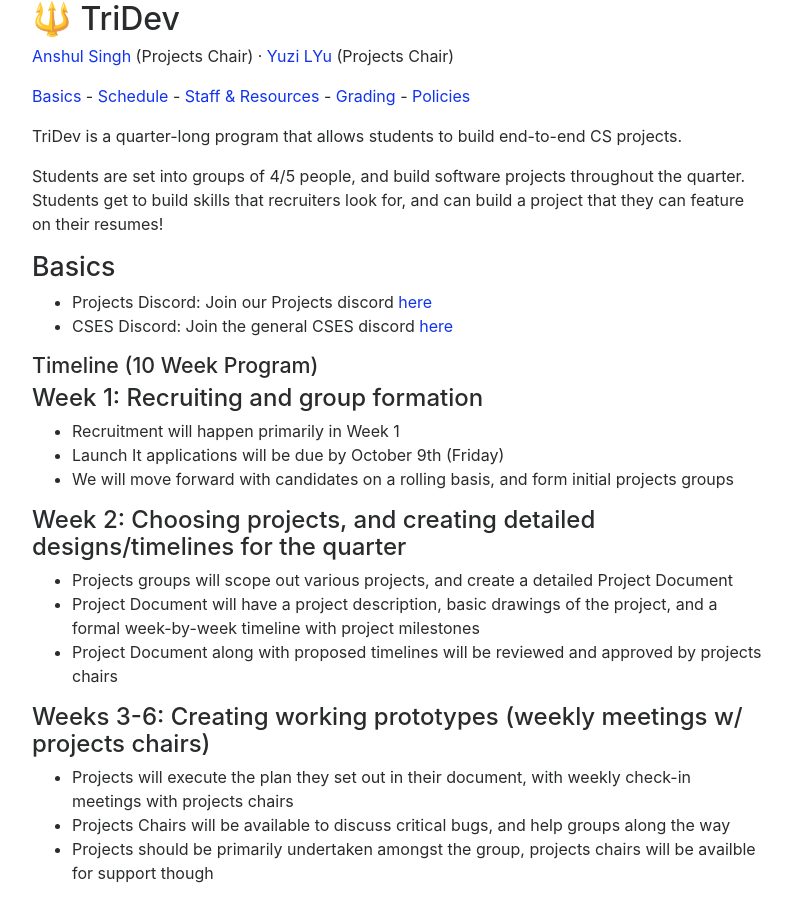
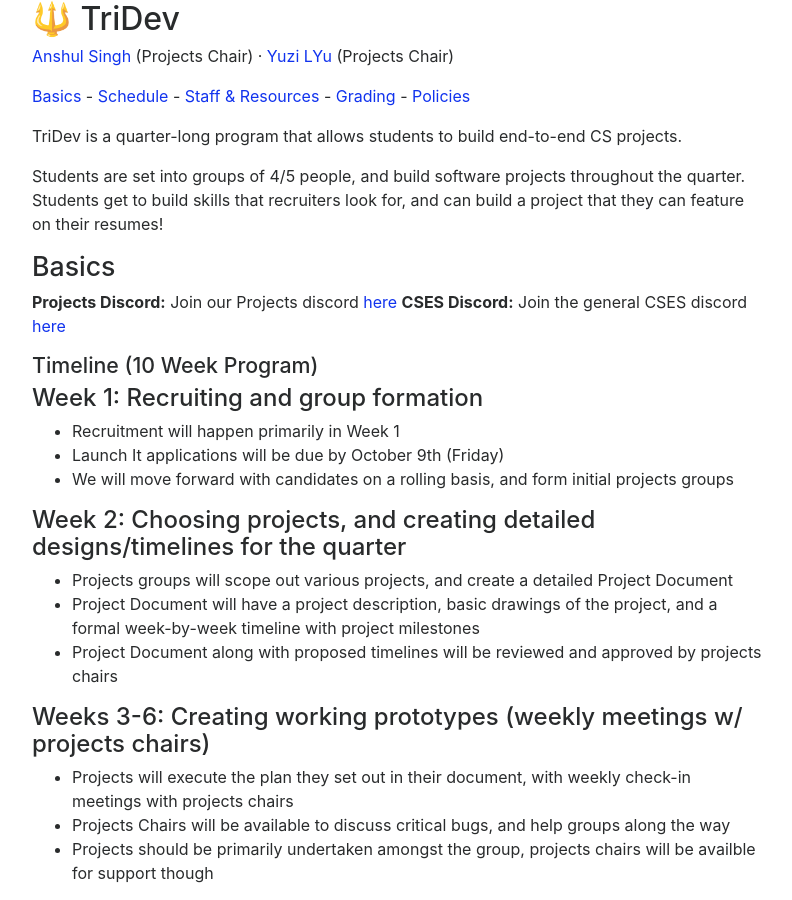
Before and after one commit to ucsdcses/tridev, a Jekyll site: the page built from index.md, in a window 1280 px wide and 900 px high. Shown: the whole window, without its empty margins (243-1035 px from the left). Built offline with Jekyll 4.4.1, drawn with Linux system fonts in a browser that asks for light colours; nearby versions of some CDN libraries; our own code applies the rules of GitHub Pages for plain Markdown files.

```diff
--- a/index.md
+++ b/index.md
@@ -20,8 +20,8 @@ Students are set into groups of 4/5 people, and build software projects througho
 
 ## Basics
 
-- Projects Discord: Join our Projects discord [here](https://discord.gg/wPj9xzw)
-- CSES Discord: Join the general CSES discord [here](https://discord.gg/cnUQRRb)
+**Projects Discord:** Join our Projects discord [here](https://discord.gg/wPj9xzw)
+**CSES Discord:** Join the general CSES discord [here](https://discord.gg/cnUQRRb)
 
 <a id="b:lec"></a>
 
```
